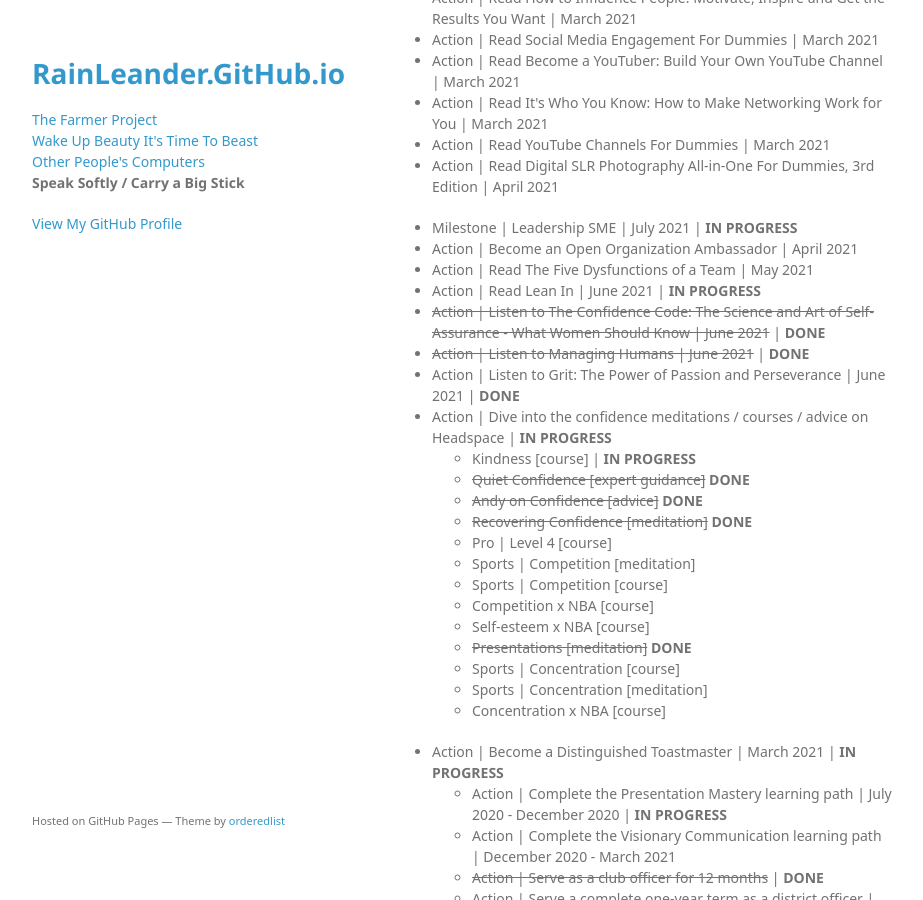
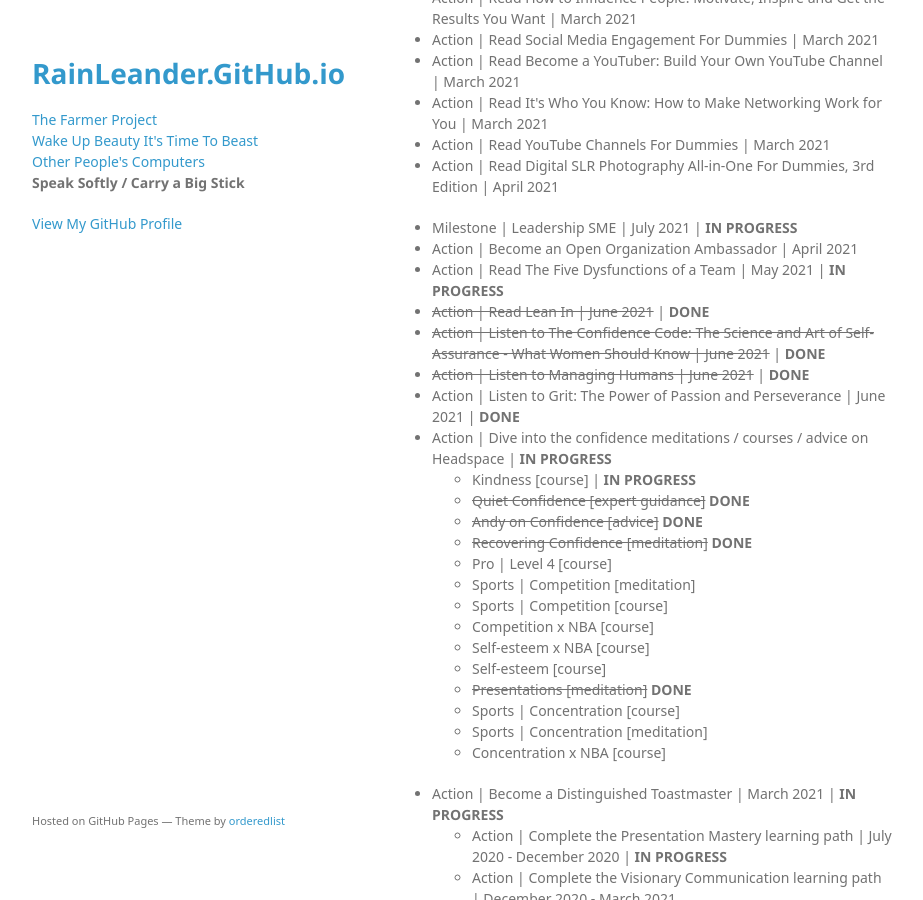
Before and after one commit to rainleander/rainleander.github.io, a Jekyll site: the page speak-softly.html, which Jekyll copies as it is, in a window 1280 px wide and 900 px high, scrolled down 1723 px. Shown: the whole window, without its empty margins (178-1101 px from the left). Built offline with Jekyll 4.4.1, drawn with Linux system fonts in a browser that asks for light colours; some web fonts are replaced.

Commit message:
Update speak-softly.html

```diff
--- a/speak-softly.html
+++ b/speak-softly.html
@@ -87,8 +87,8 @@
 
         <ul><li>Milestone | Leadership SME | July 2021 | <b>IN PROGRESS</b></li>
         <li>Action | Become an Open Organization Ambassador | April 2021</li>
-        <li>Action | Read The Five Dysfunctions of a Team | May 2021</li>
-        <li>Action | Read Lean In | June 2021 | <b>IN PROGRESS</b></li>
+        <li>Action | Read The Five Dysfunctions of a Team | May 2021 | <b>IN PROGRESS</b></li>
+        <li><del>Action | Read Lean In | June 2021</del> | <b>DONE</b></li>
         <li><del>Action | Listen to The Confidence Code: The Science and Art of Self-Assurance - What Women Should Know | June 2021</del> | <b>DONE</b></li>
         <li><del>Action | Listen to Managing Humans | June 2021</del> | <b>DONE</b></li>
         <li>Action | Listen to Grit: The Power of Passion and Perseverance | June 2021 | <b>DONE</b></li>
@@ -102,6 +102,7 @@
               <li>Sports | Competition [course]</li>
               <li>Competition x NBA [course]</li>
               <li>Self-esteem x NBA [course]</li>
+              <li>Self-esteem [course]</li>
               <li><del>Presentations [meditation]</del> <b>DONE</b></li>
               <li>Sports | Concentration [course]</li>
               <li>Sports | Concentration [meditation]</li>
```
